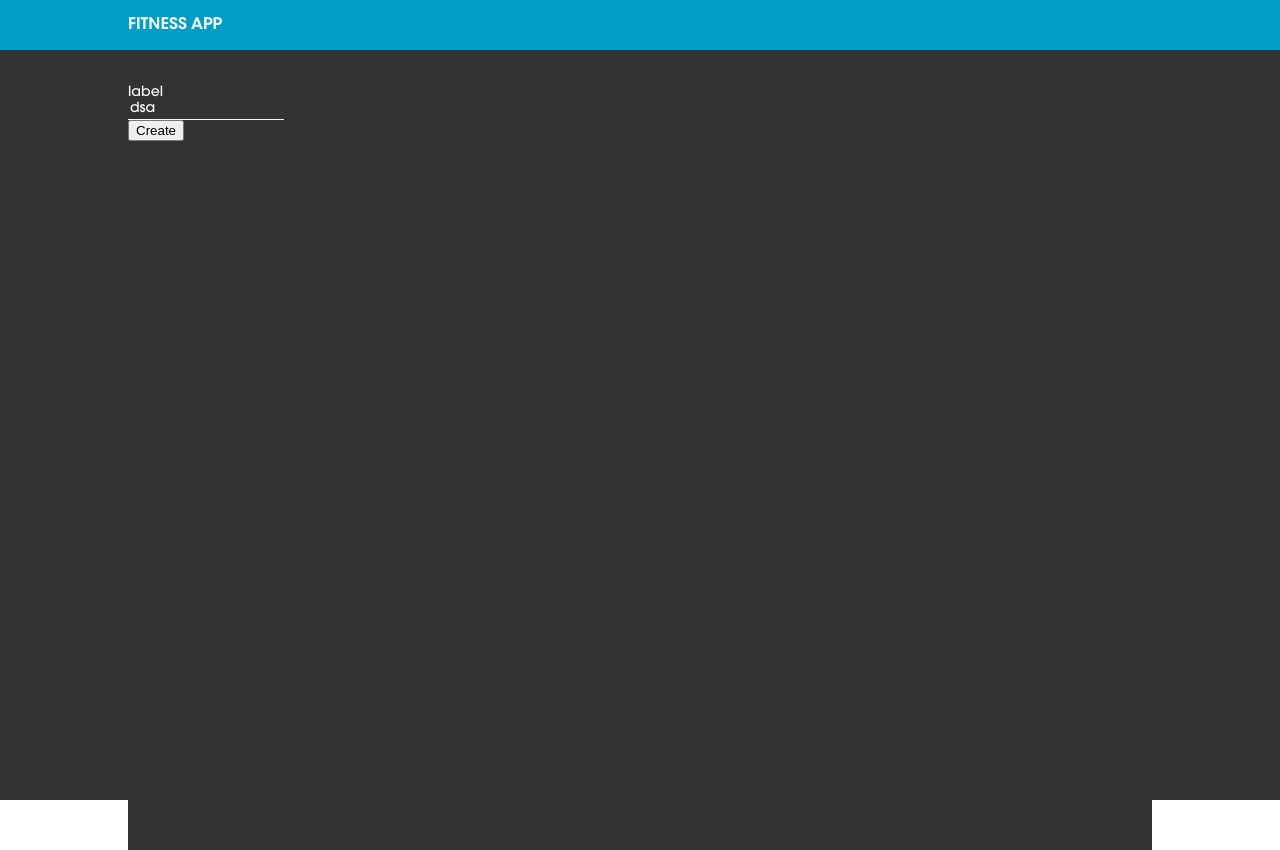
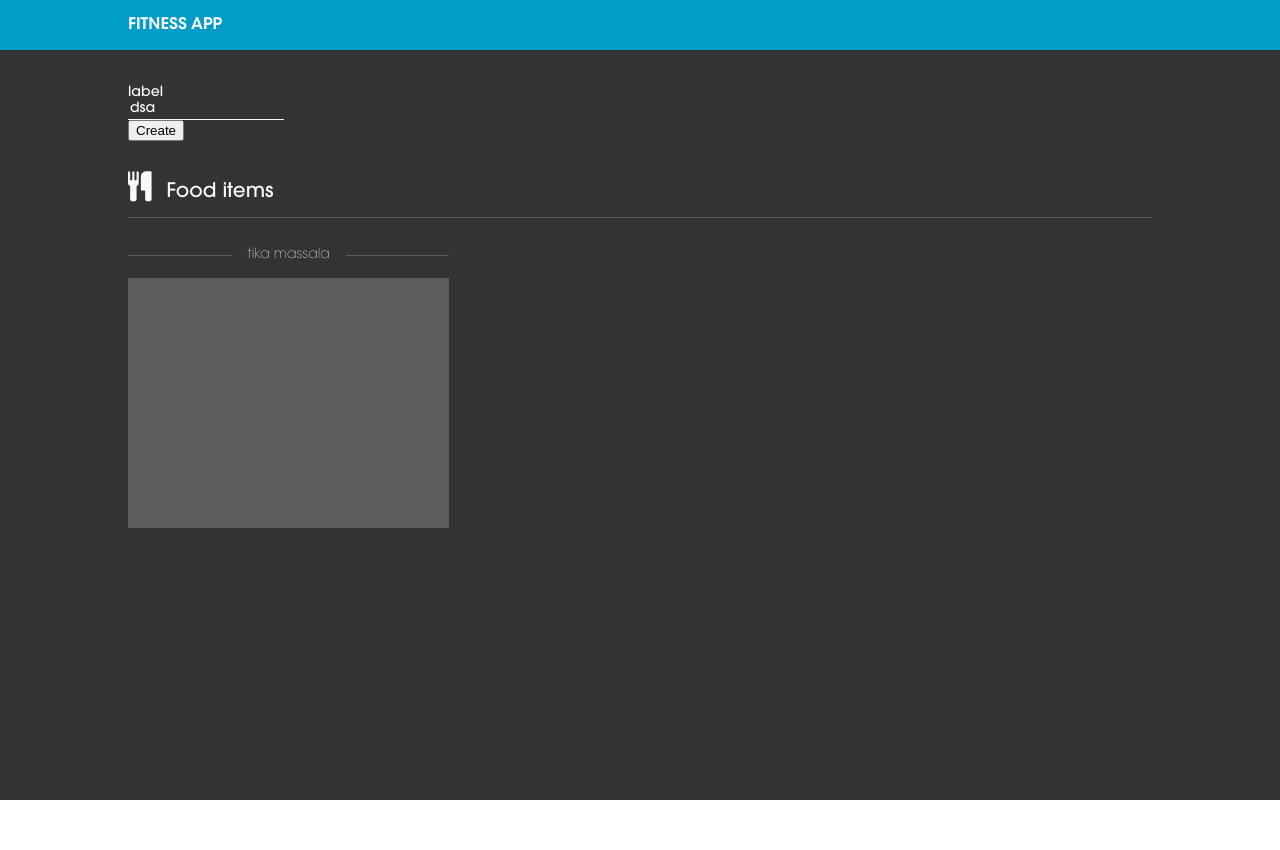
Before and after one commit to andre-araujo/fitness-app, a React app: page / in a window 1280 px wide. After the commit the page ends 800 px from the top, so only its background shows below. Built offline with nearby package versions, Linux system fonts and the light colour scheme.

Commit message:
issue #7 | add dashboard icon component

```diff
--- a/src/components/common/Header/index.js
+++ b/src/components/common/Header/index.js
@@ -6,15 +6,15 @@ import './styles.css';
 
 function Header() {
     return (
-        <nav className="header">
+        <header className="header">
             <Container>
-                <div className="header__content">
+                <nav className="header__content">
                     <h1>
                         FITNESS APP
                     </h1>
-                </div>
+                </nav>
             </Container>
-        </nav>
+        </header>
     );
 }
 
--- /dev/null
+++ b/src/components/pages/Home/DashboardItem/index.js
@@ -0,0 +1,27 @@
+import React from 'react';
+import PropTypes from 'prop-types';
+
+import './styles.css';
+
+function DashboardItem({
+    title
+}) {
+    return (
+        <section className="dashboard-item">
+            <header className="dashboard-item__header">
+                <h3 className="dashboard-item__title">
+                    { title }
+                </h3>
+            </header>
+            <div className="dashboard-item__content">
+
+            </div>
+        </section>
+    );
+}
+
+DashboardItem.propTypes = {
+    title: PropTypes.string.isRequired
+}
+
+export default DashboardItem;
--- /dev/null
+++ b/src/components/pages/Home/DashboardItem/styles.css
@@ -0,0 +1,32 @@
+.dashboard-item {
+    flex: 0 0 33.333%;
+    padding: 0.9375rem;
+}
+
+.dashboard-item__header {
+    align-items: center;
+    display: flex;
+    margin-bottom: 1rem;
+    justify-content: center;
+}
+
+.dashboard-item__header::before,
+.dashboard-item__header::after {
+    background: #fafafa;
+    content: '';
+    display: block;
+    flex: 1;
+    height: 1px;
+    opacity: 0.2;
+}
+
+.dashboard-item__title {
+    font-family: AvantGardeLight;
+    font-size: 0.875rem;
+    margin: 0 1rem;
+}
+
+.dashboard-item__content {
+    background: rgba(255, 255, 255, 0.2);
+    height: 15.63rem;
+}
--- /dev/null
+++ b/src/components/pages/Home/DashboardItemList/index.js
@@ -0,0 +1,26 @@
+import React from 'react';
+import PropTypes from 'prop-types';
+
+import DashboardItem from '../DashboardItem';
+import './styles.css';
+
+function DashboardItemList() {
+    return (
+        <section className="dashboard-item-list">
+            <header className="dashboard-item-list__header">
+                <h2 className="dashboard-item-list__title">
+                    <i
+                        className="fa fa-cutlery dashboard-item-list__icon"
+                        aria-hidden="true"
+                    />
+                    Food items
+                </h2>
+            </header>
+            <ul className="dashboard-item-list__content">
+                <DashboardItem title="tika massala" />
+            </ul>
+        </section>
+    );
+}
+
+export default DashboardItemList;
--- /dev/null
+++ b/src/components/pages/Home/DashboardItemList/styles.css
@@ -0,0 +1,30 @@
+.dashboard-item-list {
+    margin: 1.875rem 0;
+}
+
+.dashboard-item-list__content {
+    align-items: center;
+    color: #fafafa;
+    display: flex;
+    display: flex;
+    flex-wrap: wrap;
+    font-family: AvantGardeDemi;
+    margin: 0 -0.9375rem;
+}
+
+.dashboard-item-list__header {
+    border-bottom: 1px solid rgba(255, 255, 255, 0.2);
+    margin-bottom: 0.9375rem;
+    padding-bottom: 0.9375rem;
+}
+
+.dashboard-item-list__icon {
+    color: #fafafa;
+    font-size: 1.875rem;
+    margin-right: 0.9375rem;
+}
+
+.dashboard-item-list__title {
+    color: #fafafa;
+    font-size: 1.25rem;
+}
--- a/src/components/pages/Home/index.js
+++ b/src/components/pages/Home/index.js
@@ -3,6 +3,7 @@ import React from 'react';
 import Header from './../../common/Header';
 import Container from './../../common/Container';
 import AddDashboardItem from './AddDashboardItem';
+import DashboardItemList from './DashboardItemList';
 import './styles.css';
 
 function Home() {
@@ -13,6 +14,7 @@ function Home() {
             <Container>
                 <main className="homepage__content">
                     <AddDashboardItem />
+                    <DashboardItemList />
                 </main>
             </Container>
         </div>
--- a/src/components/pages/Home/styles.css
+++ b/src/components/pages/Home/styles.css
@@ -1,10 +1,9 @@
 .homepage {
     background: #333;
     height: 100vh;
+    overflow: auto;
 }
 
 .homepage__content {
-    background: #333;
     padding: 1.875rem 0;
-    height: 100vh;
 }
--- a/src/index.js
+++ b/src/index.js
@@ -1,6 +1,7 @@
 import React from 'react';
 import ReactDOM from 'react-dom';
 
+import '../node_modules/font-awesome/css/font-awesome.min.css';
 import './index.css';
 
 import Home from './components/pages/Home';
```
Also changed, not shown: src/components/pages/Home/DashboardItem/test.spec.js (added, +10 -0 lines), src/components/pages/Home/DashboardItemList/test.spec.js (added, +10 -0 lines).
